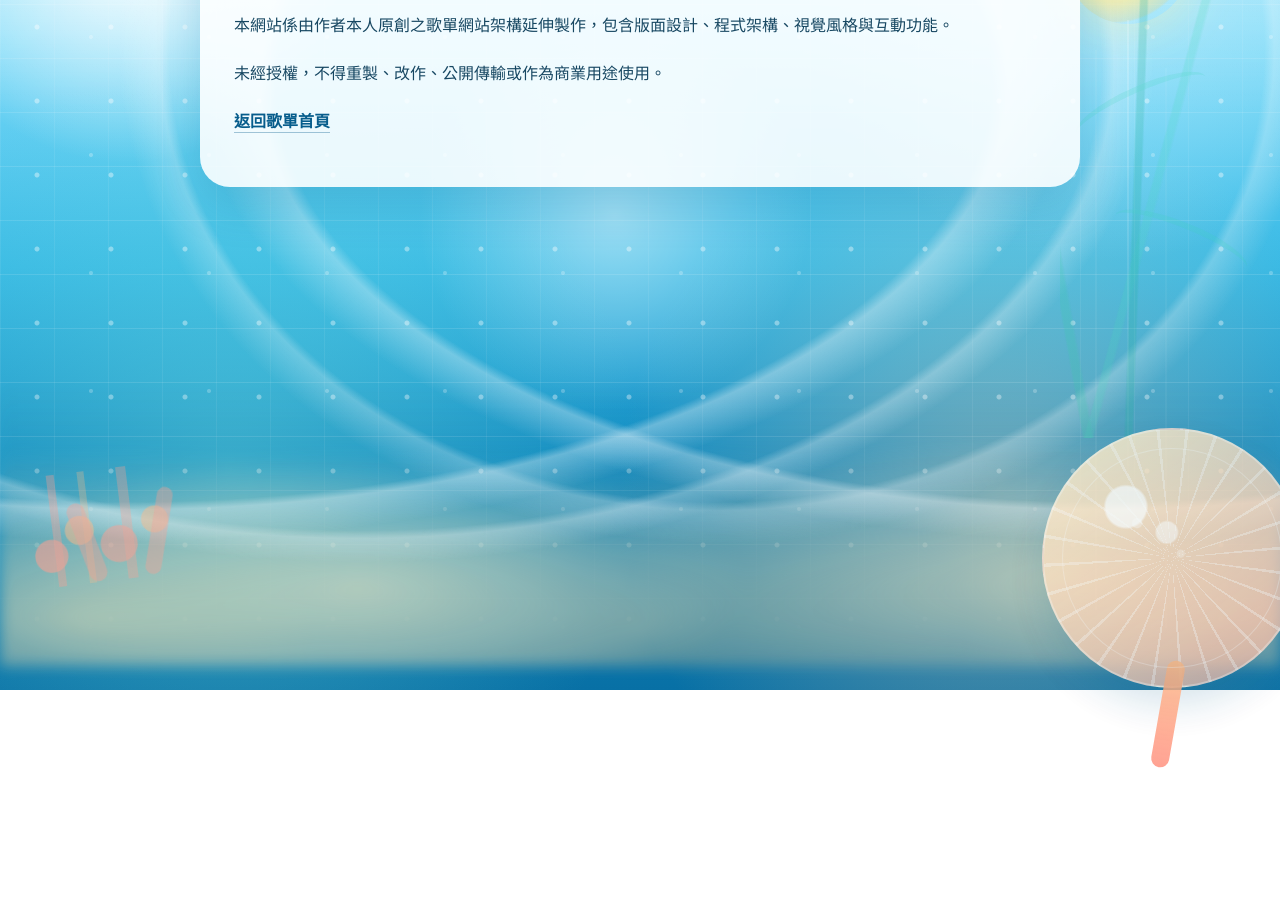
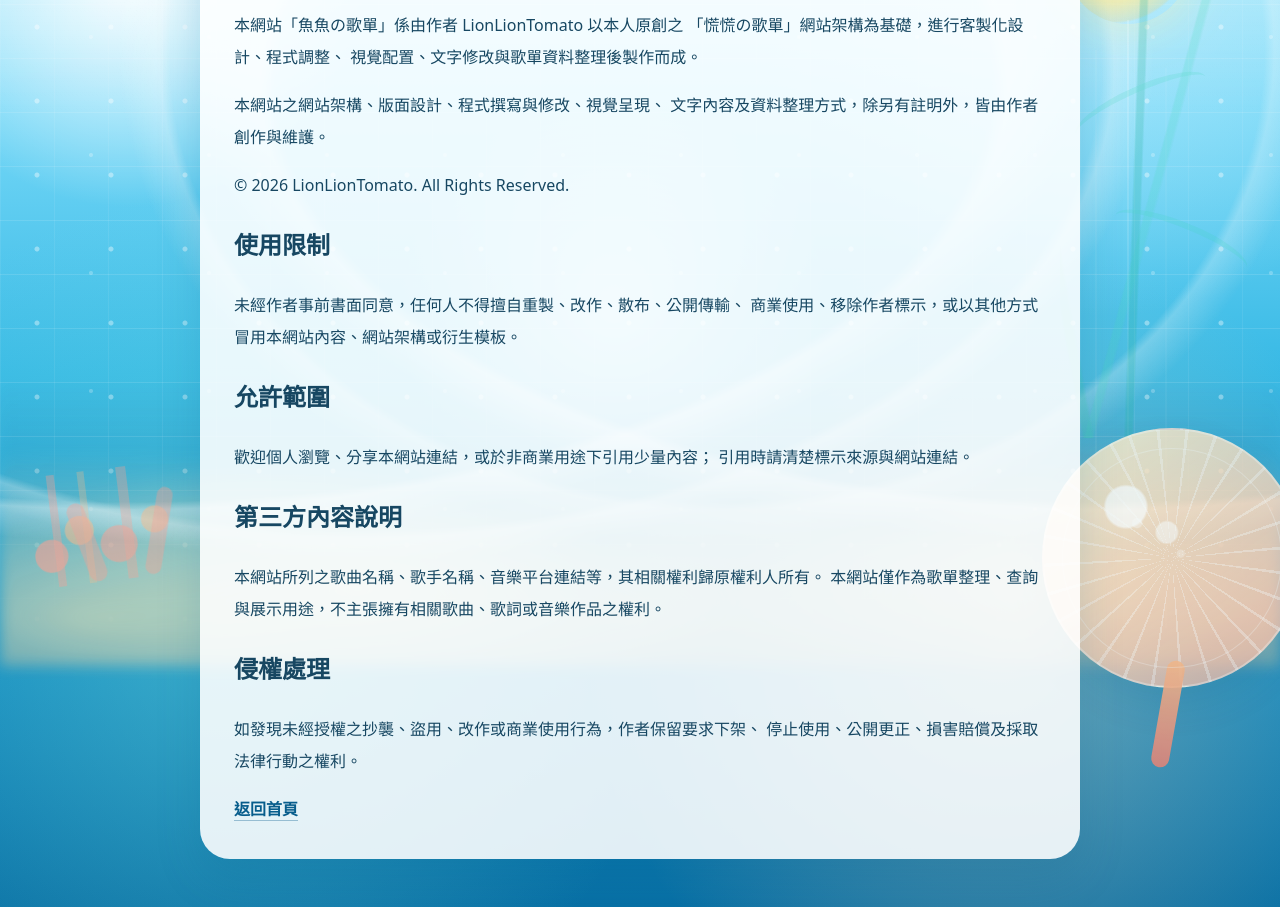
Before and after one commit to lionliontomato/yuyu, a plain HTML site: page copyright.html in a window 1280 px wide. Shown: the part 158-1065 px from the top of the page. Before the commit the page ends 848 px from the top, so only its background shows below. Drawn offline with Linux system fonts and the light colour scheme; a web font is replaced by a local one.

Commit message:
Update copyright.html

```diff
--- a/copyright.html
+++ b/copyright.html
@@ -14,10 +14,50 @@
 <body>
   <div class="bg-art"></div><div class="bg-mountain"></div><div class="bg-clouds"></div><div class="bg-moon"></div><div class="bg-bamboo"></div><div class="bg-scroll"></div><div class="bg-fan"></div>
   <main class="policy">
-    <h1>著作權聲明與使用條款</h1>
-    <p>本網站係由作者本人原創之歌單網站架構延伸製作，包含版面設計、程式架構、視覺風格與互動功能。</p>
-    <p>未經授權，不得重製、改作、公開傳輸或作為商業用途使用。</p>
-    <p><a href="index.html">返回歌單首頁</a></p>
-  </main>
+     <h1>著作權聲明與使用條款</h1>
+
+    <p>
+      本網站「魚魚の歌單」係由作者 LionLionTomato 以本人原創之
+      「慌慌の歌單」網站架構為基礎，進行客製化設計、程式調整、
+      視覺配置、文字修改與歌單資料整理後製作而成。
+    </p>
+
+    <p>
+      本網站之網站架構、版面設計、程式撰寫與修改、視覺呈現、
+      文字內容及資料整理方式，除另有註明外，皆由作者創作與維護。
+    </p>
+
+    <p>
+      © 2026 LionLionTomato. All Rights Reserved.
+    </p>
+
+    <h2>使用限制</h2>
+    <p>
+      未經作者事前書面同意，任何人不得擅自重製、改作、散布、公開傳輸、
+      商業使用、移除作者標示，或以其他方式冒用本網站內容、網站架構或衍生模板。
+    </p>
+
+    <h2>允許範圍</h2>
+    <p>
+      歡迎個人瀏覽、分享本網站連結，或於非商業用途下引用少量內容；
+      引用時請清楚標示來源與網站連結。
+    </p>
+
+    <h2>第三方內容說明</h2>
+    <p>
+      本網站所列之歌曲名稱、歌手名稱、音樂平台連結等，其相關權利歸原權利人所有。
+      本網站僅作為歌單整理、查詢與展示用途，不主張擁有相關歌曲、歌詞或音樂作品之權利。
+    </p>
+
+    <h2>侵權處理</h2>
+    <p>
+      如發現未經授權之抄襲、盜用、改作或商業使用行為，作者保留要求下架、
+      停止使用、公開更正、損害賠償及採取法律行動之權利。
+    </p>
+
+    <div class="back">
+      <a href="index.html">返回首頁</a>
+    </div>
+  </div>
 </body>
 </html>
```
